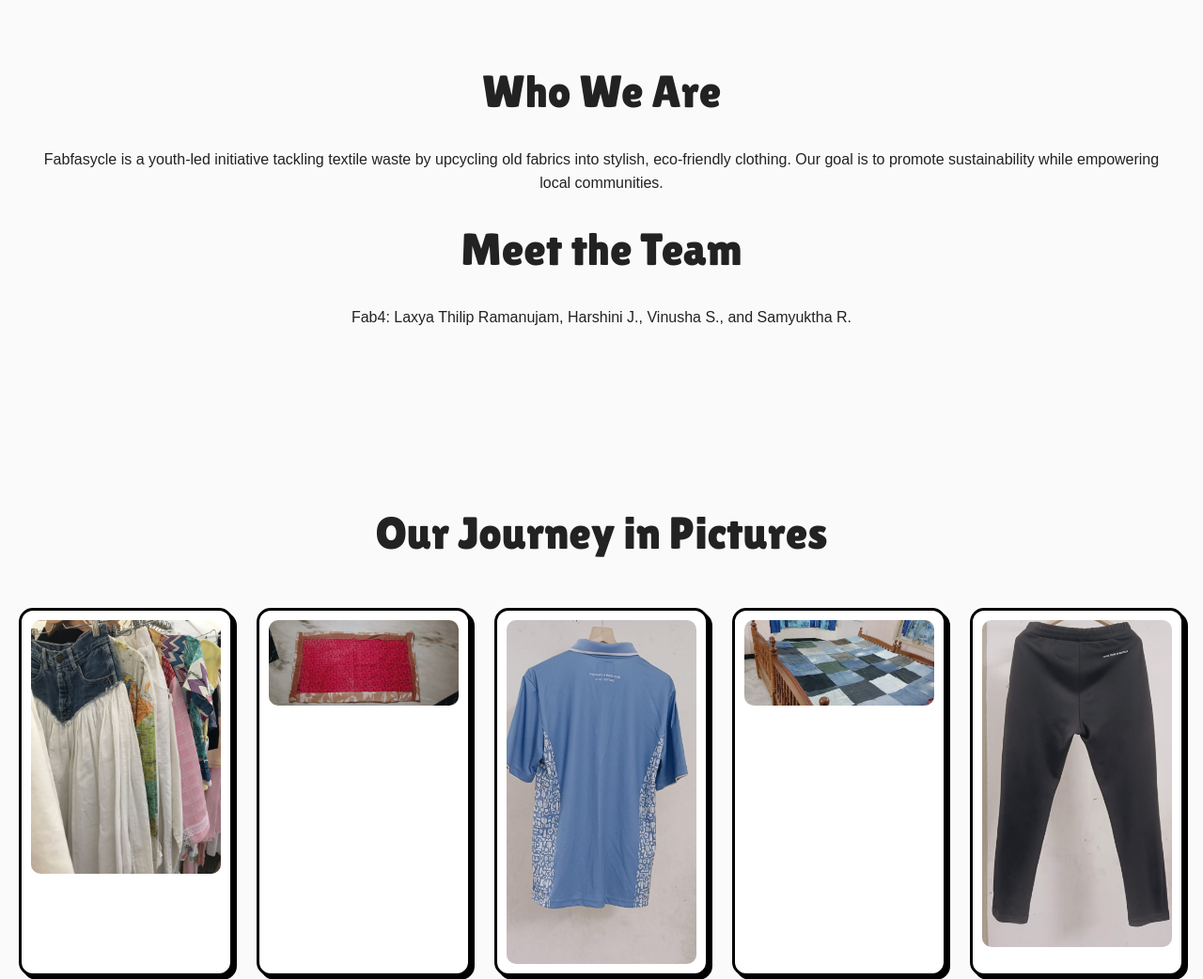
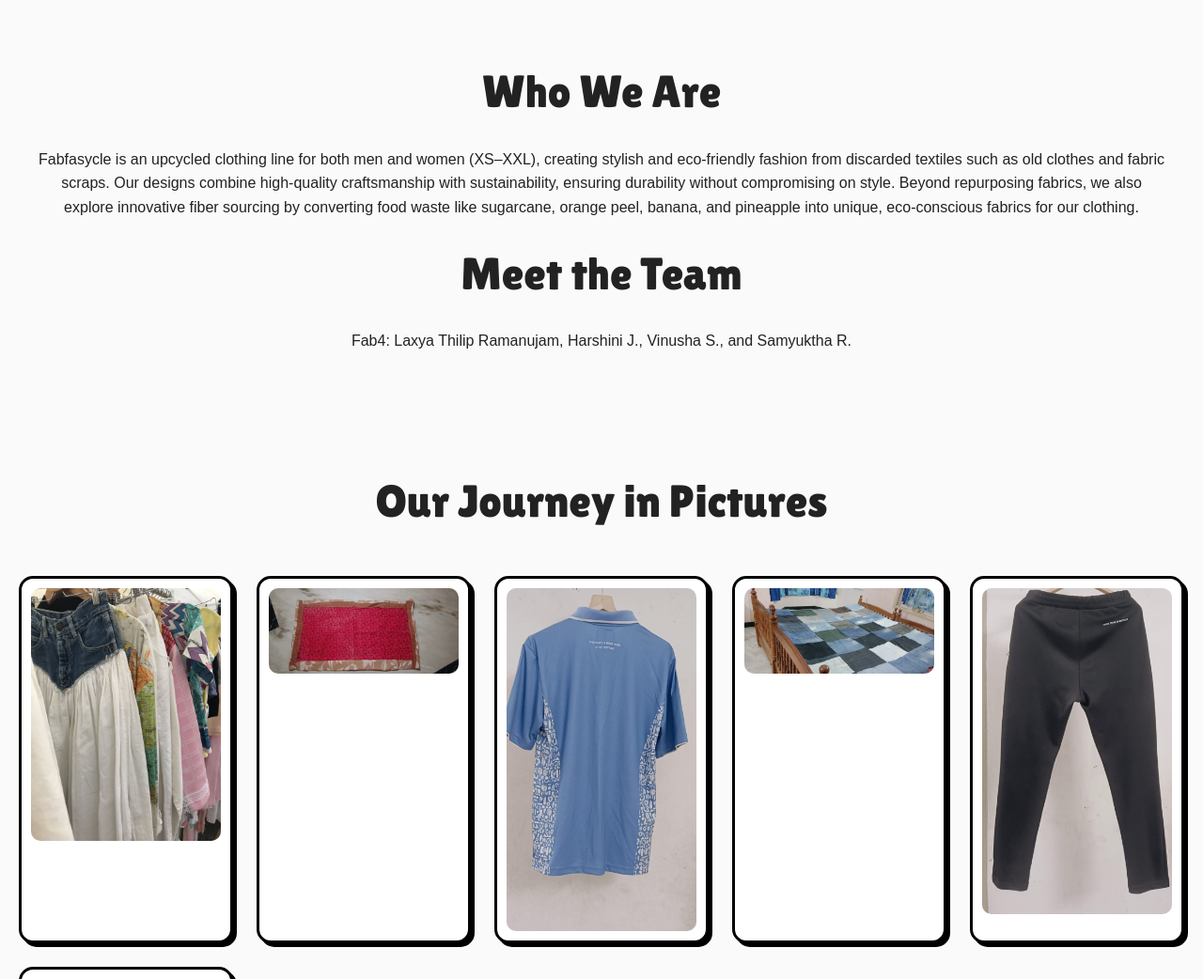
Before and after one commit to codemaster779/fabfasycle, a plain HTML site: page about.html in a window 1280 px wide. Shown: the part 160-1202 px from the top of the page at 94% size. Drawn offline with Linux system fonts and the light colour scheme.

Commit message:
Update about.html

```diff
--- a/about.html
+++ b/about.html
@@ -11,7 +11,7 @@
   <style>
     /* About Page Gallery */
 .about-gallery {
-  padding: 80px 20px;
+  padding: 20px 20px;
   text-align: center;
 }
 
@@ -78,7 +78,7 @@
   <!-- About Section -->
   <section class="about">
     <h1 class:"text">Who We Are</h1>
-    <p>Fabfasycle is a youth-led initiative tackling textile waste by upcycling old fabrics into stylish, eco-friendly clothing. Our goal is to promote sustainability while empowering local communities.</p>
+    <p>Fabfasycle is an upcycled clothing line for both men and women (XS–XXL), creating stylish and eco-friendly fashion from discarded textiles such as old clothes and fabric scraps. Our designs combine high-quality craftsmanship with sustainability, ensuring durability without compromising on style. Beyond repurposing fabrics, we also explore innovative fiber sourcing by converting food waste like sugarcane, orange peel, banana, and pineapple into unique, eco-conscious fabrics for our clothing.</p>
 
     <h1 class:"text">Meet the Team</h1>
     <p>Fab4: Laxya Thilip Ramanujam, Harshini J., Vinusha S., and Samyuktha R.</p>
```
